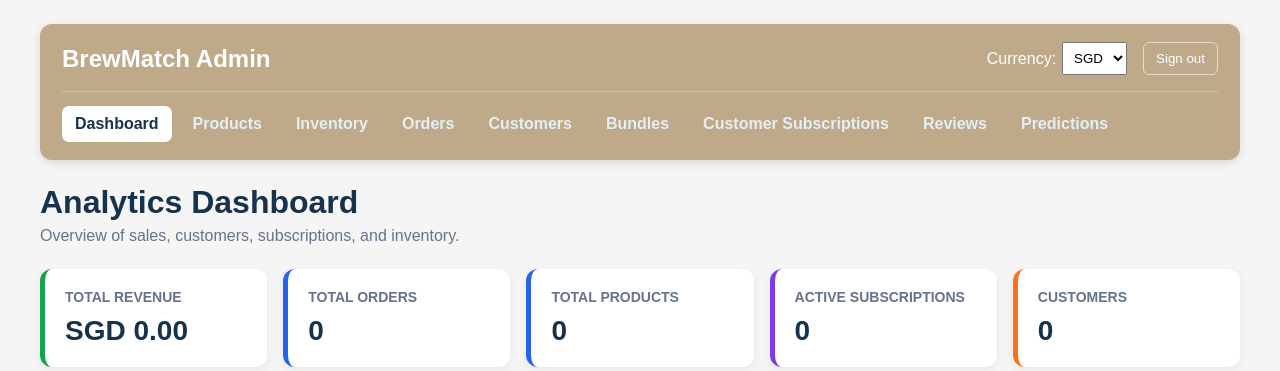
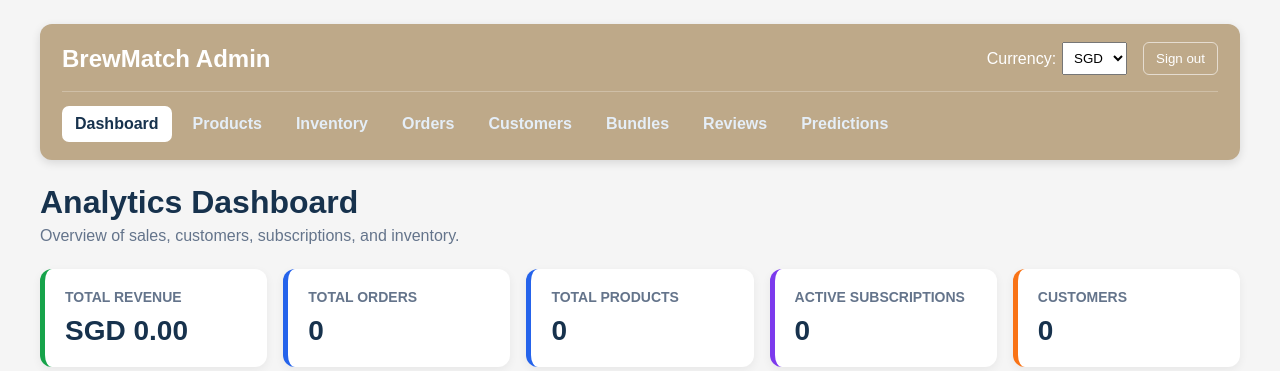
Before and after one commit to ClaudineWang/IS2108-Pair-Project, a Django app: page /admin/ in a window 1280 px wide. Shown: the top 371 px of the page. Run offline with Django 5.2, Linux system fonts and the light colour scheme; the visitor is signed in with stand-in values (Sample User, id 1); data comes from the database, SQL or seed files in the repository; data that the repository does not hold is empty.

Commit message:
editted nav bar

```diff
--- a/IS2108proj/adminpanel/templates/adminpanel/base.html
+++ b/IS2108proj/adminpanel/templates/adminpanel/base.html
@@ -193,10 +193,6 @@
                     Bundles
                 </a>
 
-                <a class="nav-link {% if request.resolver_match.url_name == 'customer_subscription_list' %}active{% endif %}"
-                    href="{% url 'adminpanel:customer_subscription_list' %}">
-                    Customer Subscriptions
-                </a>
 
                 <a class="nav-link {% if request.resolver_match.url_name == 'review_list' %}active{% endif %}"
                     href="{% url 'adminpanel:review_list' %}">
```
